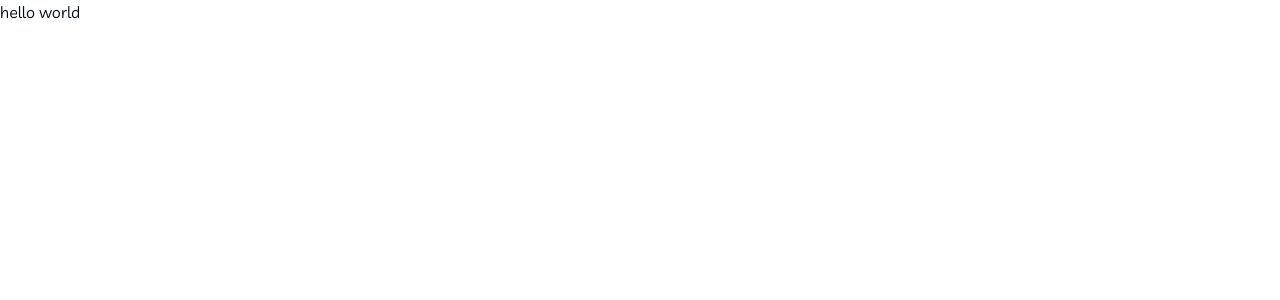
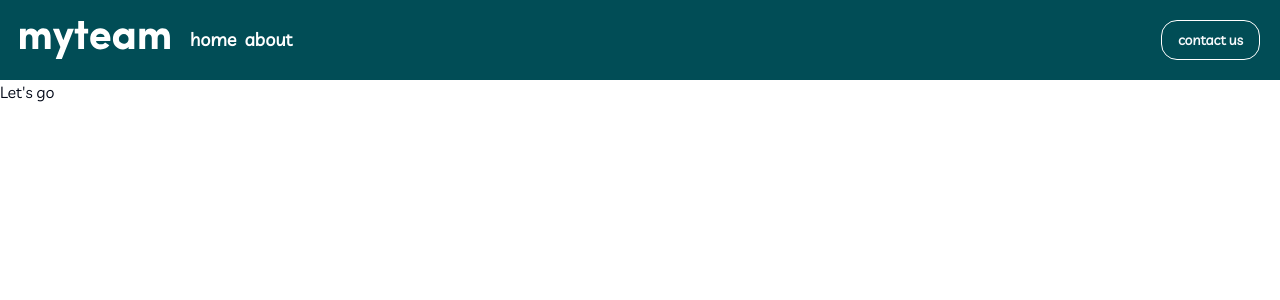
Before and after one commit to thiagomartns/myteam-multipage, a Next.js app: page / in a window 1280 px wide. Shown: the top 300 px of the page. Built offline with nearby package versions, Linux system fonts and the light colour scheme.

Commit message:
Feat: Menu nav

```diff
--- a/package.json
+++ b/package.json
@@ -9,6 +9,7 @@
     "lint": "next lint"
   },
   "dependencies": {
+    "@radix-ui/react-slot": "^1.0.2",
     "class-variance-authority": "^0.7.0",
     "clsx": "^2.1.0",
     "lucide-react": "^0.363.0",
--- a/src/app/layout.tsx
+++ b/src/app/layout.tsx
@@ -1,6 +1,7 @@
 import type { Metadata } from "next";
 import { Livvic } from "next/font/google";
 import "./globals.css";
+import { Navigation } from "@/components/navigation";
 
 const livvic = Livvic({ subsets: ["latin"], weight: "400" });
 
@@ -16,7 +17,10 @@
 }>) {
   return (
     <html lang="en">
-      <body className={livvic.className}>{children}</body>
+      <body className={livvic.className}>
+        <Navigation />
+        {children}
+      </body>
     </html>
   );
 }
--- a/src/app/page.tsx
+++ b/src/app/page.tsx
@@ -1,3 +1,7 @@
 export default function Home() {
-  return <h1>hello world</h1>;
+  return (
+    <div>
+      <h1>Let's go</h1>
+    </div>
+  );
 }
--- /dev/null
+++ b/src/components/contact-button.tsx
@@ -0,0 +1,10 @@
+import React from "react";
+import { Button } from "./ui/button";
+
+export const ContactButton = () => {
+  return (
+    <Button className="hidden sm:block font-bold rounded-2xl bg-transparent border border-white hover:bg-white hover:text-midnight-green">
+      contact us
+    </Button>
+  );
+};
--- /dev/null
+++ b/src/components/navigation/index.tsx
@@ -0,0 +1,25 @@
+import LogoImage from "@/assets/img/logo.svg";
+import { Menu } from "lucide-react";
+import Image from "next/image";
+import { ContactButton } from "../contact-button";
+
+export const Navigation = () => {
+  return (
+    <div className="flex justify-between p-5 bg-midnight-green items-center">
+      <div className="flex gap-5 items-center">
+        <Image
+          src={LogoImage}
+          alt="myteam Logo Image"
+          width={150}
+          height={100}
+        />
+        <ul className="hidden sm:flex gap-2 body-1 text-white">
+          <li>home</li>
+          <li>about</li>
+        </ul>
+      </div>
+      <Menu className="block sm:hidden" color="white" />
+      <ContactButton />
+    </div>
+  );
+};
--- /dev/null
+++ b/src/components/ui/button.tsx
@@ -0,0 +1,56 @@
+import * as React from "react"
+import { Slot } from "@radix-ui/react-slot"
+import { cva, type VariantProps } from "class-variance-authority"
+
+import { cn } from "@/lib/utils"
+
+const buttonVariants = cva(
+  "inline-flex items-center justify-center whitespace-nowrap rounded-md text-sm font-medium ring-offset-background transition-colors focus-visible:outline-none focus-visible:ring-2 focus-visible:ring-ring focus-visible:ring-offset-2 disabled:pointer-events-none disabled:opacity-50",
+  {
+    variants: {
+      variant: {
+        default: "bg-primary text-primary-foreground hover:bg-primary/90",
+        destructive:
+          "bg-destructive text-destructive-foreground hover:bg-destructive/90",
+        outline:
+          "border border-input bg-background hover:bg-accent hover:text-accent-foreground",
+        secondary:
+          "bg-secondary text-secondary-foreground hover:bg-secondary/80",
+        ghost: "hover:bg-accent hover:text-accent-foreground",
+        link: "text-primary underline-offset-4 hover:underline",
+      },
+      size: {
+        default: "h-10 px-4 py-2",
+        sm: "h-9 rounded-md px-3",
+        lg: "h-11 rounded-md px-8",
+        icon: "h-10 w-10",
+      },
+    },
+    defaultVariants: {
+      variant: "default",
+      size: "default",
+    },
+  }
+)
+
+export interface ButtonProps
+  extends React.ButtonHTMLAttributes<HTMLButtonElement>,
+    VariantProps<typeof buttonVariants> {
+  asChild?: boolean
+}
+
+const Button = React.forwardRef<HTMLButtonElement, ButtonProps>(
+  ({ className, variant, size, asChild = false, ...props }, ref) => {
+    const Comp = asChild ? Slot : "button"
+    return (
+      <Comp
+        className={cn(buttonVariants({ variant, size, className }))}
+        ref={ref}
+        {...props}
+      />
+    )
+  }
+)
+Button.displayName = "Button"
+
+export { Button, buttonVariants }
--- a/tailwind.config.ts
+++ b/tailwind.config.ts
@@ -1,13 +1,13 @@
-import type { Config } from "tailwindcss"
+import type { Config } from "tailwindcss";
 
 const config = {
   darkMode: ["class"],
   content: [
-    './pages/**/*.{ts,tsx}',
-    './components/**/*.{ts,tsx}',
-    './app/**/*.{ts,tsx}',
-    './src/**/*.{ts,tsx}',
-	],
+    "./pages/**/*.{ts,tsx}",
+    "./components/**/*.{ts,tsx}",
+    "./app/**/*.{ts,tsx}",
+    "./src/**/*.{ts,tsx}",
+  ],
   prefix: "",
   theme: {
     container: {
@@ -24,6 +24,7 @@
         ring: "hsl(var(--ring))",
         background: "hsl(var(--background))",
         foreground: "hsl(var(--foreground))",
+        "midnight-green": "hsl(var(--midnight-green))",
         primary: {
           DEFAULT: "hsl(var(--primary))",
           foreground: "hsl(var(--primary-foreground))",
@@ -75,6 +76,6 @@
     },
   },
   plugins: [require("tailwindcss-animate")],
-} satisfies Config
+} satisfies Config;
 
-export default config
+export default config;
```
Also changed, not shown: 1 other file (tests, documents, lock files or other folders).
